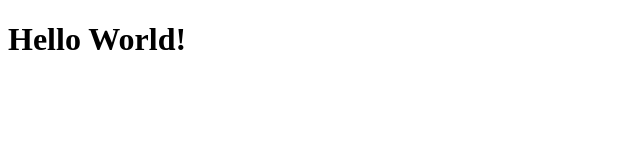
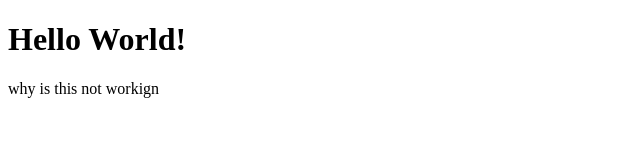
Before and after one commit to luisgallegos23/CageWebsite, a plain HTML site: page index.html in a window 1280 px wide. Shown: the whole page, without its empty margins (0-640 px from the left). Drawn offline with Linux system fonts and the light colour scheme.

Commit message:
adding html

```diff
--- a/index.html
+++ b/index.html
@@ -8,5 +8,7 @@
 </head>
 <body>
     <h1> Hello World!</h1>
+    <p> why is this not workign
+    </p>
 </body>
 </html>
```
